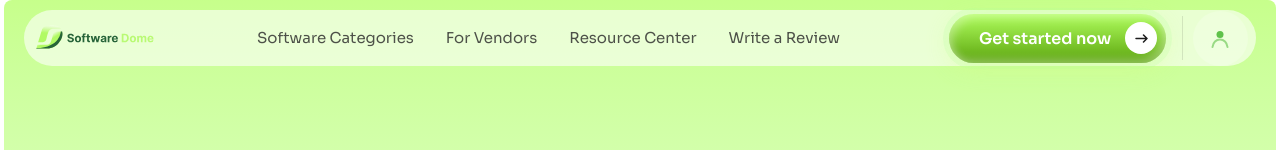
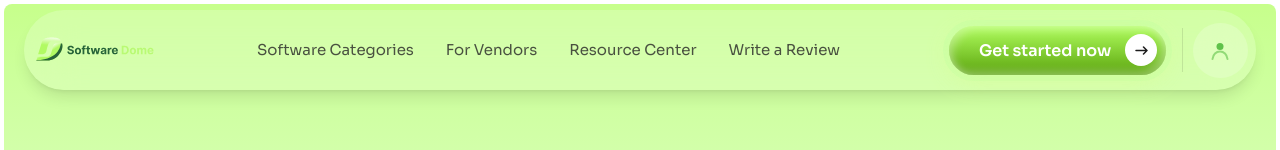
Before and after one commit to Anaskhaan/SoftwareDome, a Next.js app: page / in a window 1280 px wide. Shown: the top 150 px of the page. Built offline with nearby package versions, Linux system fonts and the light colour scheme; no server answers; the database is empty.

Commit message:
fixed issues

```diff
--- a/components/Hero.tsx
+++ b/components/Hero.tsx
@@ -2,30 +2,30 @@ import HeroSearch from "@/components/HeroSearch";
 import NavWrapper from "@/components/NavWrapper";
 
 const trustedLogos = [
-  { name: "Paychex",      src: "/vendors/paychex.avif",      w: 96 },
-  { name: "ADP",          src: "/vendors/adp.avif",          w: 96 },
+  { name: "Paychex", src: "/vendors/paychex.avif", w: 96 },
+  { name: "ADP", src: "/vendors/adp.avif", w: 96 },
   { name: "athenahealth", src: "/vendors/athenahealth.avif", w: 96 },
-  { name: "RXNT",         src: "/vendors/rxnt.avif",         w: 96 },
-  { name: "HubSpot",      src: "/vendors/hubspot.avif",      w: 96 },
-  { name: "UKG",          src: "/vendors/ukg.avif",          w: 96 },
-  { name: "Absorb LMS",   src: "/vendors/absorb.avif",       w: 96 },
-  { name: "isolved",      src: "/vendors/isolved.avif",      w: 96 },
-  { name: "monday.com",   src: "/vendors/monday.avif",       w: 96 },
-  { name: "Houzz Pro",    src: "/vendors/houzz.avif",        w: 80 },
-  { name: "ModMed",       src: "/vendors/modmed.avif",       w: 96 },
-  { name: "Epicor",       src: "/vendors/epicor.avif",       w: 96 },
+  { name: "RXNT", src: "/vendors/rxnt.avif", w: 96 },
+  { name: "HubSpot", src: "/vendors/hubspot.avif", w: 96 },
+  { name: "UKG", src: "/vendors/ukg.avif", w: 96 },
+  { name: "Absorb LMS", src: "/vendors/absorb.avif", w: 96 },
+  { name: "isolved", src: "/vendors/isolved.avif", w: 96 },
+  { name: "monday.com", src: "/vendors/monday.avif", w: 96 },
+  { name: "Houzz Pro", src: "/vendors/houzz.avif", w: 80 },
+  { name: "ModMed", src: "/vendors/modmed.avif", w: 96 },
+  { name: "Epicor", src: "/vendors/epicor.avif", w: 96 },
 ];
 
 const floatingCards = [
-  { src: "/heroIcon1.webp", name: "ModMed",       left: "4.05%",  top: "40%",  rotate: "-8deg"  },
-  { src: "/heroIcon2.webp", name: "athenahealth", left: "91.2%",  top: "35%",  rotate: "10deg"  },
-  { src: "/heroIcon3.webp", name: "RXNT",         left: "6.11%",  top: "58%",  rotate: "6deg"   },
-  { src: "/heroIcon4.webp", name: "UKG",          left: "89.2%",  top: "55%",  rotate: "-10deg" },
+  { src: "/heroIcon1.webp", name: "ModMed", left: "4.05%", top: "40%", rotate: "-8deg" },
+  { src: "/heroIcon2.webp", name: "athenahealth", left: "91.2%", top: "35%", rotate: "10deg" },
+  { src: "/heroIcon3.webp", name: "RXNT", left: "6.11%", top: "58%", rotate: "6deg" },
+  { src: "/heroIcon4.webp", name: "UKG", left: "89.2%", top: "55%", rotate: "-10deg" },
 ];
 
 export default function Hero() {
   return (
-    <div className="px-1">
+    <div className="p-1">
       <section className="relative rounded-t-lg bg-gradient-to-b from-[#A7FF4AA3] to-[#F7FFEF99] flex flex-col overflow-hidden">
 
         {/* Navbar lives inside the hero section */}
@@ -50,15 +50,8 @@ export default function Hero() {
           </div>
         ))}
 
-        {/* ── Hero content ─────────────────────────────────────────────────
-            pt-4 on mobile, pt-8 on md, pt-12 on lg — pushes text away
-            from the navbar (which is 105px tall inside the section).
-            The navbar is fixed so it floats over; we add padding so the
-            content below it doesn't get hidden behind it.
-        ──────────────────────────────────────────────────────────────────── */}
         <div className="flex flex-col items-center justify-center gap-4 px-4 pt-[120px] pb-14 md:pt-[130px] md:pb-16 lg:pt-[140px] lg:pb-20 text-center">
 
-          {/* Headline — scales from mobile → laptop → desktop */}
           <h1
             className="font-bold tracking-tight"
             style={{
--- a/components/Navbar.tsx
+++ b/components/Navbar.tsx
@@ -64,10 +64,10 @@ export default function Navbar({
       style={{ paddingTop: '10px' }}
     >
       <header
-        className="flex md:px-2 md:py-5 bg-white/60 rounded-4xl px-3 py-1 w-full flex-col justify-center"
+        className="flex md:px-2 md:py-8 bg-white/20 backdrop-blur-xl shadow-lg rounded-[400px] px-3 py-1 w-full flex-col justify-center"
       >
         <div
-          className="flex w-full flex-row md:h-[16px] md:gap-[16px] items-center justify-between"
+          className="flex w-full flex-row md:h-4 md:gap-4 items-center justify-between"
         >
           {/* ── Logo ── */}
           <Logo size="sm" variant="light" />
```
